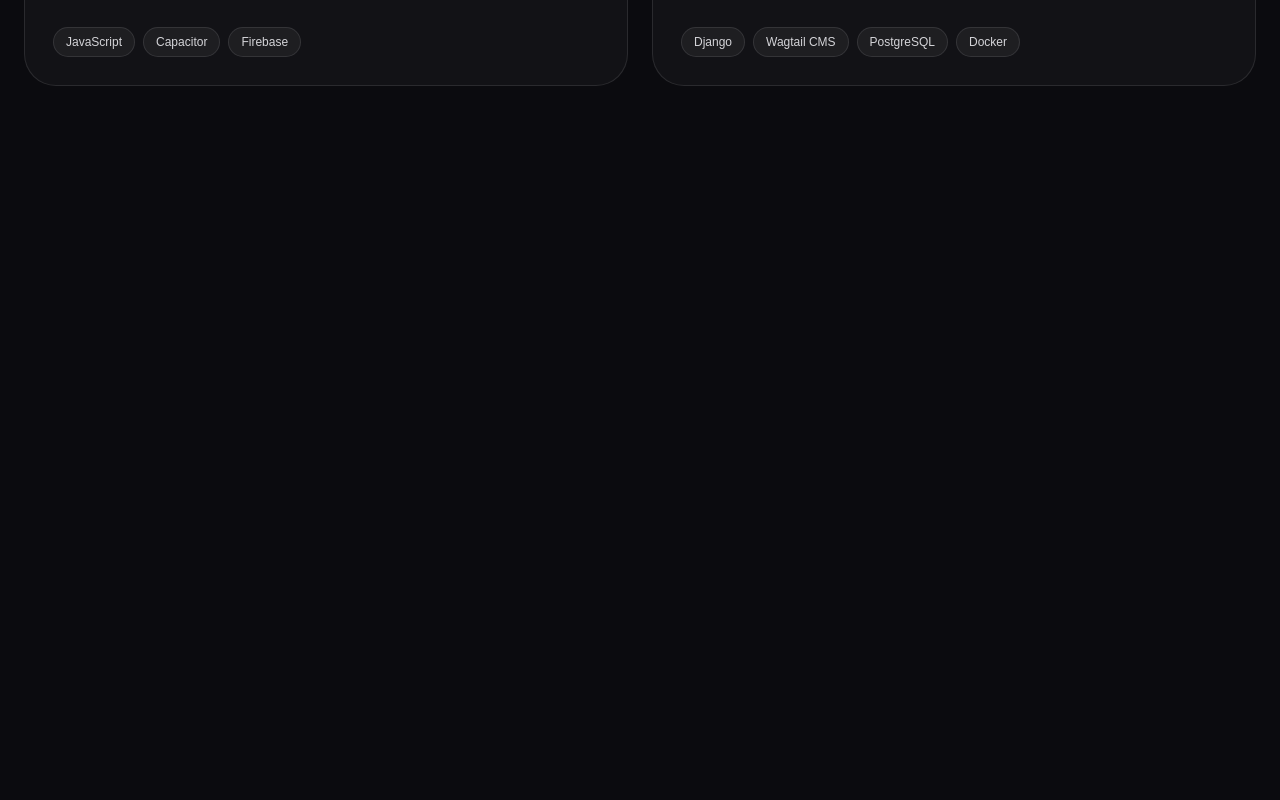
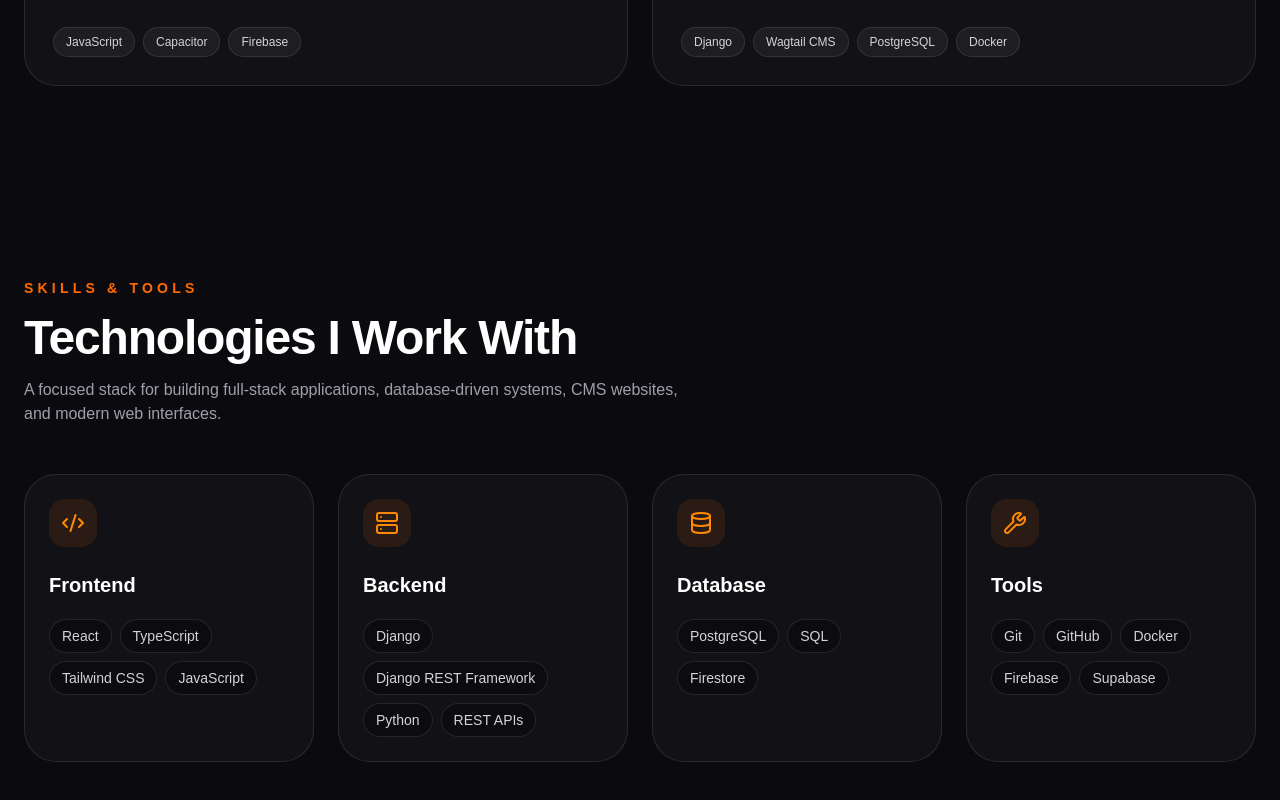
Before and after one commit to quintuckyy/Portfolio, a Next.js app: page / in a window 1280 px wide. Shown: the part 2752-3552 px from the top of the page. Before the commit the page ends 2934 px from the top, so only its background shows below. Built offline with nearby package versions, Linux system fonts and the light colour scheme.

Commit message:
Add Skils & Tools section

```diff
--- a/app/page.tsx
+++ b/app/page.tsx
@@ -2,6 +2,7 @@
 import Navbar from "@/components/Navbar";
 import About from "@/components/About";
 import Projects from "@/components/Projects";
+import Skills from "@/components/Skills";
 
 export default function Home() {
   return (
@@ -10,6 +11,7 @@
       <Hero />
       <About />
       <Projects />
+      <Skills />
     </main>
   );
   }
--- /dev/null
+++ b/components/Skills.tsx
@@ -0,0 +1,64 @@
+import { Code2, Database, Server, Wrench } from "lucide-react";
+import { skills } from "@/data/portfolio";
+
+const skillIcons = {
+  Frontend: Code2,
+  Backend: Server,
+  Database: Database,
+  Tools: Wrench,
+};
+
+export default function Skills() {
+  return (
+    <section id="skills" className="px-6 py-24">
+      <div className="mx-auto max-w-7xl">
+        <div className="mb-12">
+          <p className="mb-4 text-sm font-semibold uppercase tracking-[0.3em] text-orange-500">
+            Skills & Tools
+          </p>
+
+          <h2 className="text-4xl font-bold tracking-tight md:text-5xl">
+            Technologies I Work With
+          </h2>
+
+          <p className="mt-4 max-w-2xl text-zinc-400">
+            A focused stack for building full-stack applications, database-driven
+            systems, CMS websites, and modern web interfaces.
+          </p>
+        </div>
+
+        <div className="grid gap-6 md:grid-cols-2 lg:grid-cols-4">
+          {Object.entries(skills).map(([category, items]) => {
+            const Icon = skillIcons[category as keyof typeof skillIcons];
+
+            return (
+              <div
+                key={category}
+                className="rounded-[2rem] border border-white/10 bg-white/[0.03] p-6 transition hover:border-orange-500/60 hover:bg-orange-500/[0.03]"
+              >
+                <div className="mb-6 flex h-12 w-12 items-center justify-center rounded-2xl bg-orange-500/10 text-orange-400">
+                  <Icon size={24} />
+                </div>
+
+                <h3 className="mb-5 text-xl font-bold text-white">
+                  {category}
+                </h3>
+
+                <div className="flex flex-wrap gap-2">
+                  {items.map((skill) => (
+                    <span
+                      key={skill}
+                      className="rounded-full border border-white/10 bg-black/30 px-3 py-1.5 text-sm text-zinc-300"
+                    >
+                      {skill}
+                    </span>
+                  ))}
+                </div>
+              </div>
+            );
+          })}
+        </div>
+      </div>
+    </section>
+  );
+}
```
